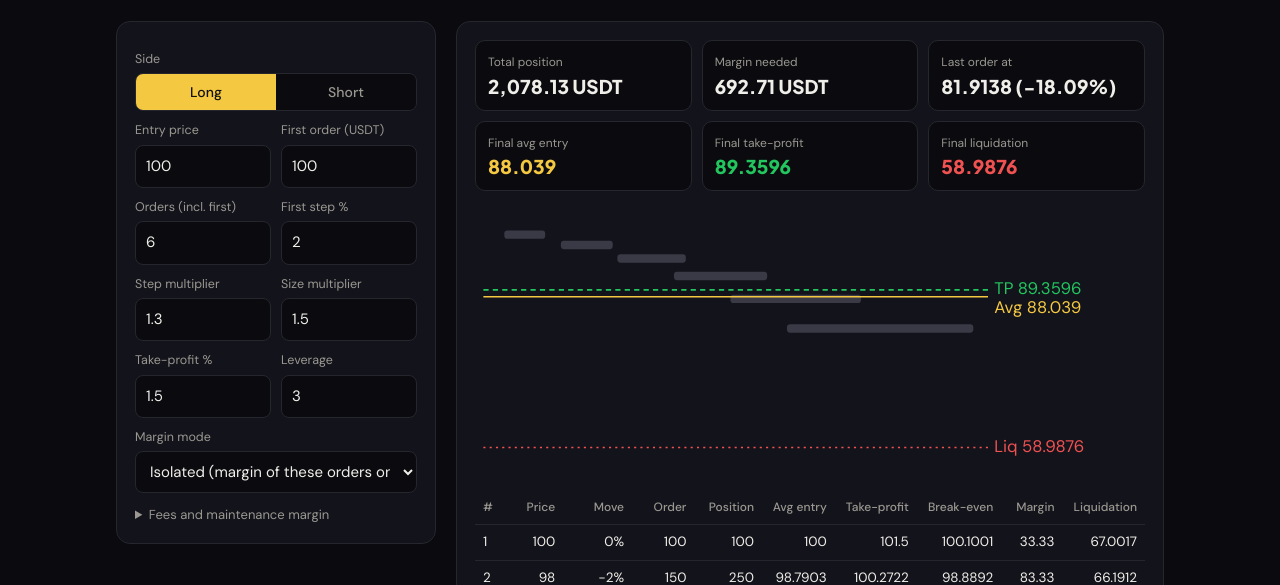
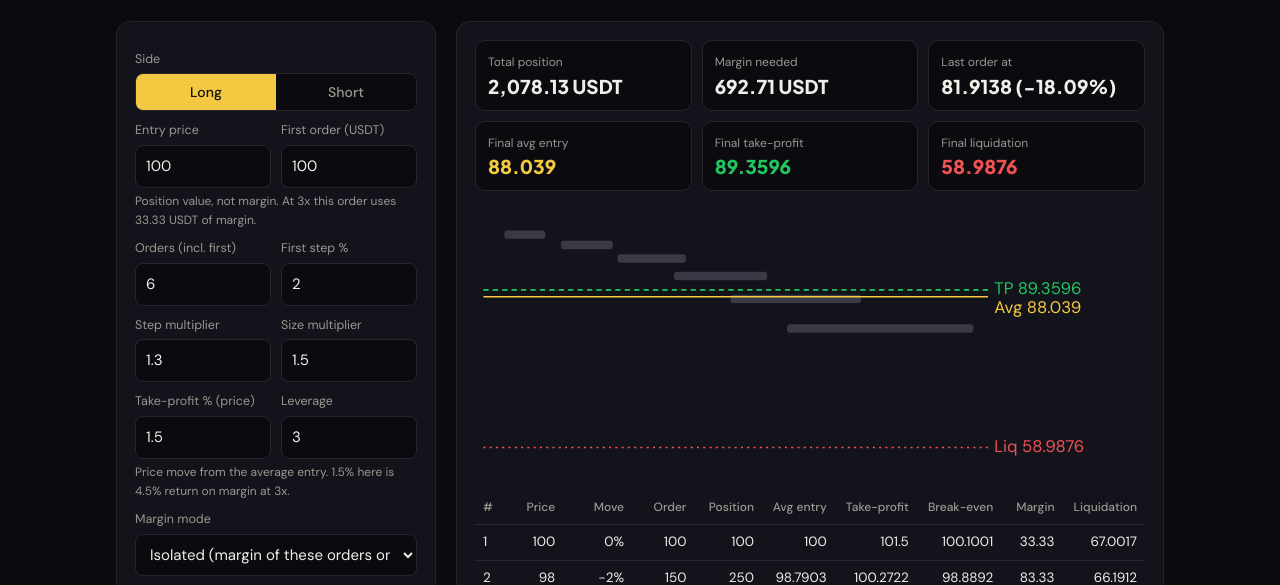
Before and after one commit to BlitzTrading/dca-ladder-calculator, a website: page index.html in a window 1280 px wide. Shown: the part 204-789 px from the top of the page. Drawn offline with Linux system fonts and the light colour scheme.

Commit message:
Label take-profit as price move and show return-on-margin conversion

```diff
--- a/index.html
+++ b/index.html
@@ -115,6 +115,7 @@
         <div><label for="entryPrice">Entry price</label><input id="entryPrice" type="number" step="any" min="0" value="100"></div>
         <div><label for="firstOrder">First order (USDT)</label><input id="firstOrder" type="number" step="any" min="0" value="100"></div>
       </div>
+      <div class="hint" id="orderHint">Position value, not margin.</div>
       <div class="row">
         <div><label for="orders">Orders (incl. first)</label><input id="orders" type="number" min="1" max="100" step="1" value="6"></div>
         <div><label for="stepPct">First step %</label><input id="stepPct" type="number" step="any" min="0" value="2"></div>
@@ -124,9 +125,10 @@
         <div><label for="sizeScale">Size multiplier</label><input id="sizeScale" type="number" step="any" min="0.1" value="1.5"></div>
       </div>
       <div class="row">
-        <div><label for="takeProfitPct">Take-profit %</label><input id="takeProfitPct" type="number" step="any" min="0" value="1.5"></div>
+        <div><label for="takeProfitPct">Take-profit % (price)</label><input id="takeProfitPct" type="number" step="any" min="0" value="1.5"></div>
         <div><label for="leverage">Leverage</label><input id="leverage" type="number" step="any" min="1" max="200" value="3"></div>
       </div>
+      <div class="hint" id="tpHint">Price move from the average entry, not return on margin.</div>
       <label for="marginMode">Margin mode</label>
       <select id="marginMode">
         <option value="isolated">Isolated (margin of these orders only)</option>
@@ -145,6 +147,7 @@
         </div>
         <div class="hint">Order sizes are position value (not margin). Margin = position value / leverage.</div>
       </details>
+      <div class="hint" style="margin-top:12px">Coming from a bot that sets take-profit as return on margin, like Blitz? Divide by leverage: a bot TP of 1.5% at 5x is 0.3% here.</div>
     </form>
 
     <div>
@@ -208,7 +211,7 @@ import { buildLadder } from './ladder.mjs';
 
 const LABELS = {
   entryPrice: 'Entry price', firstOrder: 'First order', orders: 'Orders', stepPct: 'First step %',
-  stepScale: 'Step multiplier', sizeScale: 'Size multiplier', takeProfitPct: 'Take-profit %',
+  stepScale: 'Step multiplier', sizeScale: 'Size multiplier', takeProfitPct: 'Take-profit % (price)',
   leverage: 'Leverage', wallet: 'Futures wallet', mmrPct: 'Maintenance margin %', feePct: 'Fee per side %',
 };
 const LIMITS = {
@@ -295,9 +298,23 @@ function drawChart(res) {
   svg.innerHTML = out;
 }
 
+// Live conversions under the inputs. Bots often set TP as return on margin, which is
+// the price move times leverage; this calculator takes the price move.
+function renderHints(s) {
+  const lev = Number(s.leverage), tp = Number(s.takeProfitPct), first = Number(s.firstOrder);
+  const okLev = s.leverage !== '' && Number.isFinite(lev) && lev >= 1 && lev <= 200;
+  $('tpHint').textContent = okLev && s.takeProfitPct !== '' && Number.isFinite(tp) && tp >= 0 && tp <= 99
+    ? `Price move from the average entry. ${fmtPct(tp)} here is ${fmtPct(tp * lev)} return on margin at ${fmtUsd(lev)}x.`
+    : 'Price move from the average entry, not return on margin.';
+  $('orderHint').textContent = okLev && s.firstOrder !== '' && Number.isFinite(first) && first > 0 && first <= 1e9
+    ? `Position value, not margin. At ${fmtUsd(lev)}x this order uses ${fmtUsd(first / lev)} USDT of margin.`
+    : 'Position value, not margin.';
+}
+
 function render() {
   const s = readState();
   $('walletBox').hidden = s.marginMode !== 'cross';
+  renderHints(s);
   let res;
   try {
     res = buildLadder({ ...s, side });
--- a/ladder.mjs
+++ b/ladder.mjs
@@ -13,7 +13,8 @@
  * @property {number} stepPct          Distance from the first order to the second, in %.
  * @property {number} [stepScale=1]    Each next gap = previous gap x stepScale.
  * @property {number} [sizeScale=1]    Each next order = previous order x sizeScale.
- * @property {number} [takeProfitPct=1] Take-profit distance from the average entry, in % (under 100).
+ * @property {number} [takeProfitPct=1] Take-profit as a price move from the average entry, in % (under 100).
+ *                                      Not return on margin: ROE % = price move % x leverage.
  * @property {number} [leverage=1]
  * @property {'isolated'|'cross'} [marginMode='isolated']
  * @property {number} [wallet]         Cross margin only: USDT in the futures wallet.
```
Also changed, not shown: README.md.
